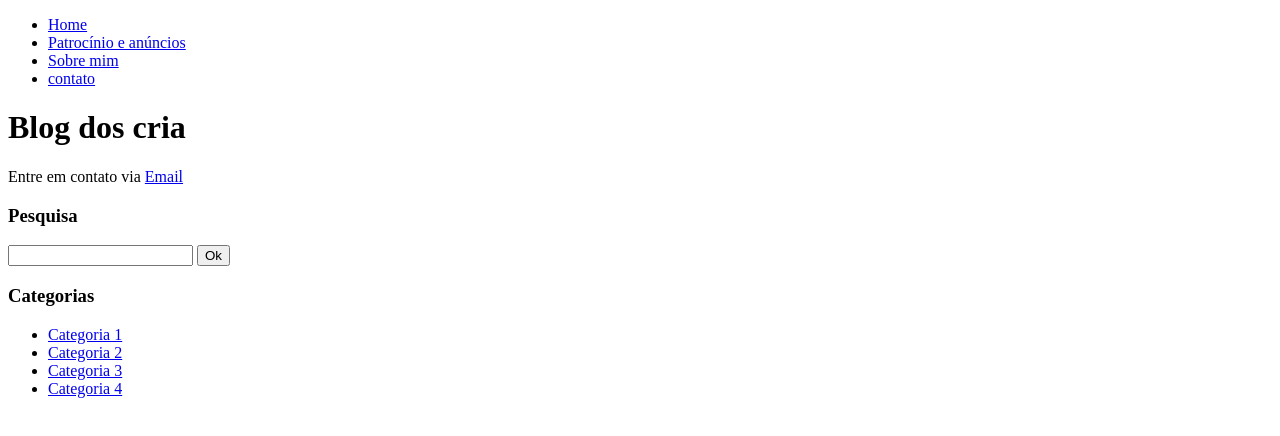
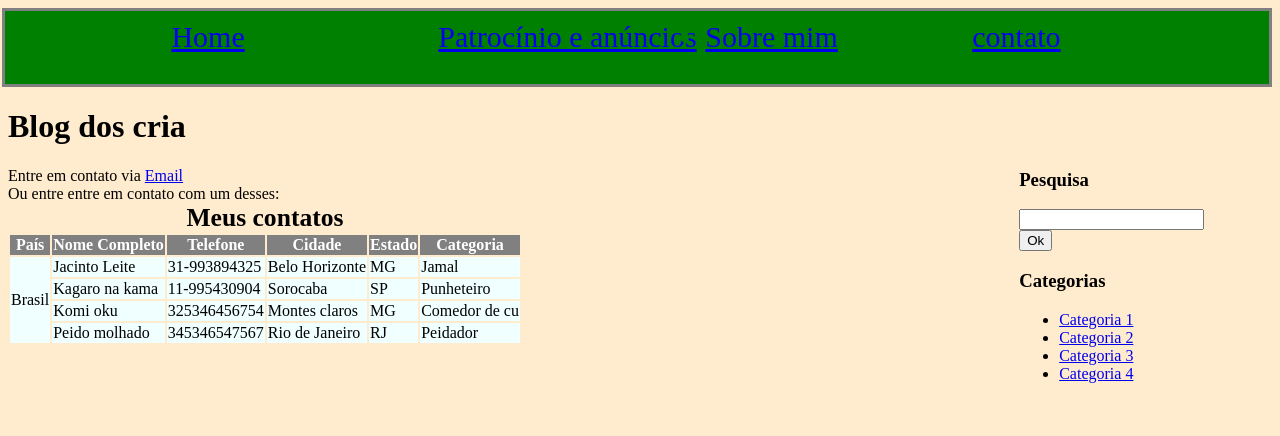
Before and after one commit to Vitor007345/site-blog, a plain HTML site: page contato.html in a window 1280 px wide. Drawn offline with Linux system fonts and the light colour scheme.

Commit message:
formatação do cabeçalho

```diff
--- a/contato.html
+++ b/contato.html
@@ -12,11 +12,11 @@
     <!--cabeçalho-->
     <header>
         <nav class="caixa-menuprincipal">
-            <ul>
-                <li><a href="index.html">Home</a></li>
-                <li><a href="patrocinio.html">Patrocínio e anúncios</a></li>
-                <li><a href="sobre.html">Sobre mim</a></li>
-                <li><a href="contato.html">contato</a></li>
+            <ul class="caixa-menuprincipal">
+                <li class="caixa-menuprincipal"><a href="index.html">Home</a></li>
+                <li class="caixa-menuprincipal"><a href="patrocinio.html">Patrocínio e anúncios</a></li>
+                <li class="caixa-menuprincipal"><a href="sobre.html">Sobre mim</a></li>
+                <li class="caixa-menuprincipal"><a href="contato.html">contato</a></li>
             </ul>
         </nav>
     </header>
@@ -25,7 +25,50 @@
     <!--conteudo do site-->
     <main>
         <h1>Blog dos cria</h1>
-        Entre em contato via <a href="mailto:vitordinelli@hotmail.com">Email</a>
+        Entre em contato via <a href="mailto:vitordinelli@hotmail.com">Email</a><br>
+        Ou entre entre em contato com um desses:
+        <table>
+            <caption>Meus contatos</caption>
+            <tr>
+                <th>País</th>
+                <th>Nome Completo</th>
+                <th>Telefone</th>
+                <th>Cidade</th>
+                <th>Estado</th>
+                <th>Categoria</th>
+            </tr>
+            <tr>
+                <td rowspan="4">Brasil</td>
+                <td>Jacinto Leite</td>
+                <td>31-993894325</td>
+                <td>Belo Horizonte</td>
+                <td>MG</td>
+                <td>Jamal</td>
+            </tr>
+            <tr>
+                <td>Kagaro na kama</td>
+                <td>11-995430904</td>
+                <td>Sorocaba</td>
+                <td>SP</td>
+                <td>Punheteiro</td>
+            </tr>
+            <tr>
+                <td>Komi oku</td>
+                <td>325346456754</td>
+                <td>Montes claros</td>
+                <td>MG</td>
+                <td>Comedor de cu</td>
+            </tr>
+            <tr>
+                <td>Peido molhado</td>
+                <td>345346547567</td>
+                <td>Rio de Janeiro</td>
+                <td>RJ</td>
+                <td>Peidador</td>
+            </tr>
+        </table>
+
+
     </main>
 
 
--- a/style.css
+++ b/style.css
@@ -1,4 +1,71 @@
+body{
+    background-color:blanchedalmond;
+}
+
+header{
+    height: 30%;
+    width: 100%;
+
+
+
+}
+main{
+    height: 70%;
+    width: 80%;
+    float: left;
+
+}
+aside{
+    margin-top: 5%;
+    height: 70%;
+    width: 15%;
+    float:left;
+}
+
+
+nav.caixa-menuprincipal{
+    width: 100%;
+    float: right;
+    background-color: green;
+    border: gray solid 0.2rem;
+    font-size: 30px;
+
+}
+ul.caixa-menuprincipal{
+    width: 88%;
+    height: 100%;
+    margin-top: 0.7%;
+    float: left;
+    margin-left: 10%;
+
+
+}
+li.caixa-menuprincipal{
+    height: 100%;
+    width: 24%;
+    float: left;
+    color: green;
+
+
+
+
+}
+
+
+
 img{
     width: 150px;
     height: 150px;
 }
+
+th{
+    background-color: gray;
+    color: white;
+}
+tr{
+    background-color: azure;
+}
+caption{
+    font-weight: bolder;
+    font-size: 1.6rem;
+}
```
Also changed, not shown: index.html (+9 -6 lines), patrocinio.html (+5 -5 lines), sobre.html (+6 -5 lines).
